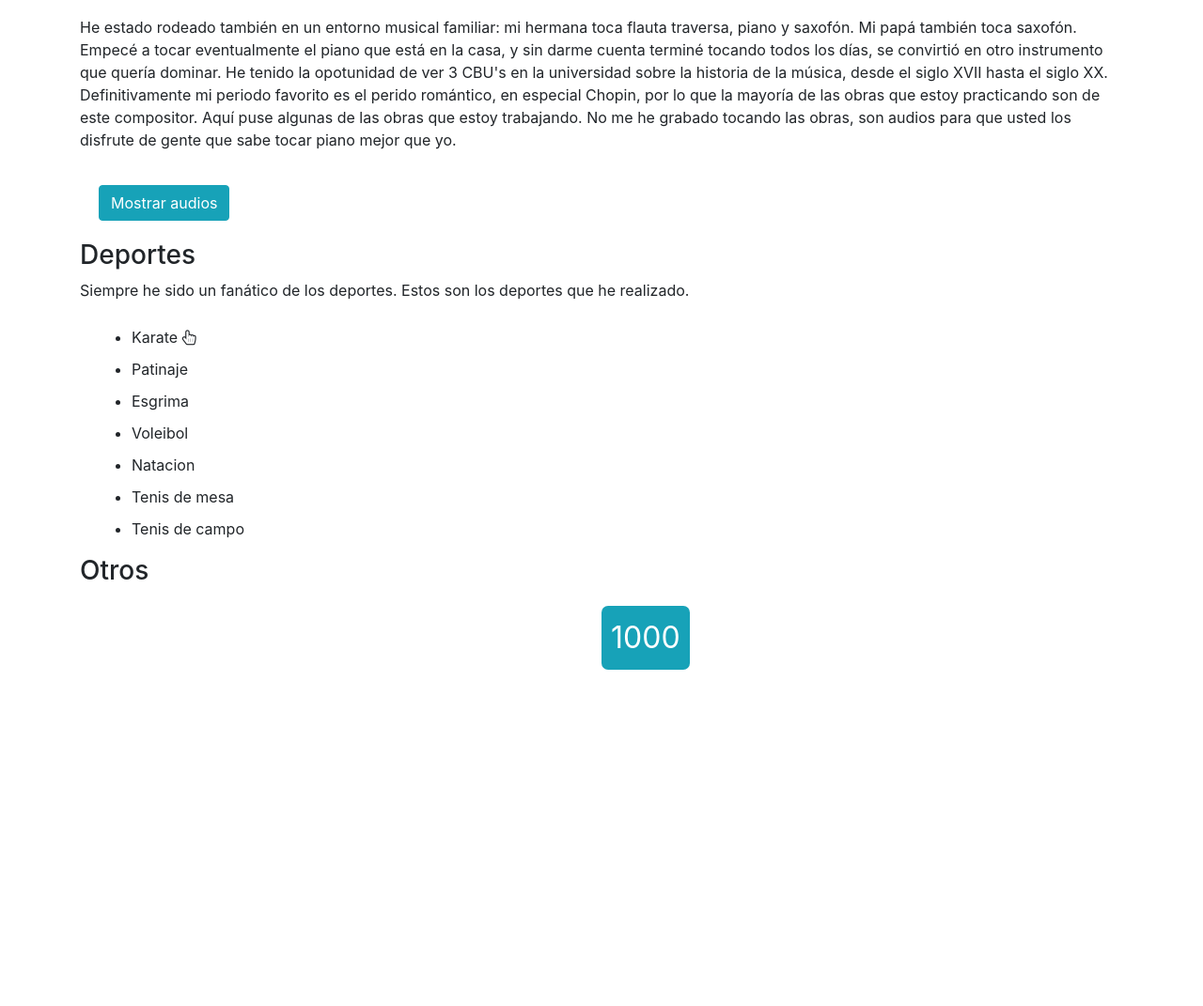
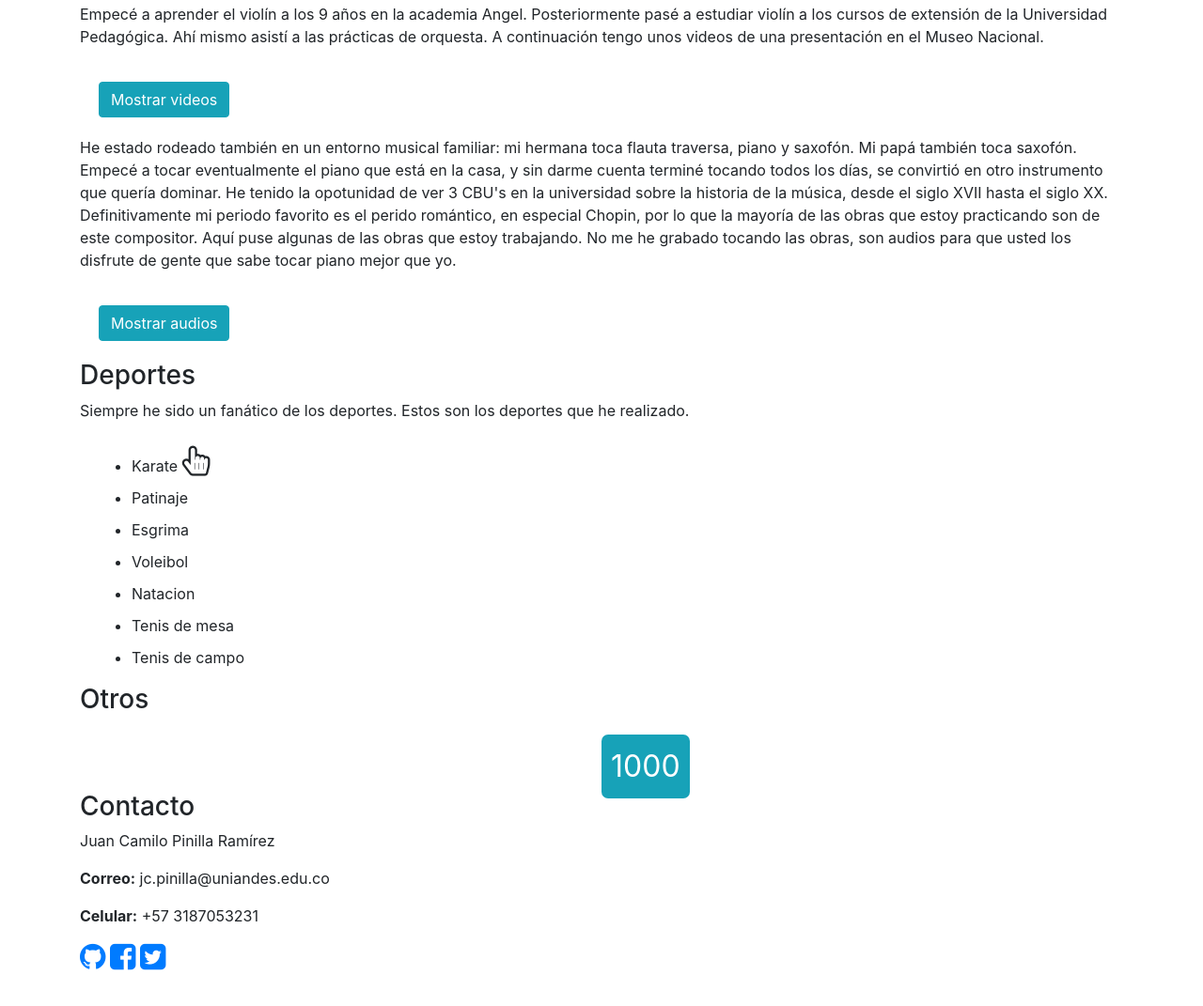
Before and after one commit to jcpinilla/proyecto-1, a plain HTML site: page index.html in a window 1280 px wide. Shown: the part 623-1694 px from the top of the page at 94% size. Before the commit the page ends 1336 px from the top, so only its background shows below. Drawn offline with nearby package versions, Linux system fonts and the light colour scheme.

Commit message:
final changes

```diff
--- a/index.html
+++ b/index.html
@@ -37,6 +37,9 @@
 				</li>
 				<li class="nav-item">
 					<a class="nav-link" href="#otros">Otros</a>
+				</li>
+				<li class="nav-item">
+					<a class="nav-link" href="#contacto">Contacto</a>
 				</li>
 			</ul>
 		</div>
@@ -189,7 +192,7 @@
 						</ul>
 					</div>
 					<div class="col-sm-6 text-center">
-						<img src="karate.gif" id="sport-image" height="200" width="200" alt="Sport image">
+						<img src="img/karate.png" id="sport-image" height="200" width="200" alt="Sport image">
 					</div>
 				</div>
 			</div>
@@ -202,5 +205,14 @@
 			</div>
 		</div>
 	</div>
+	<div id="contacto" class="container">
+		<h3>Contacto</h3>
+		<p>Juan Camilo Pinilla Ramírez</p>
+		<p><b>Correo:</b> jc.pinilla@uniandes.edu.co</p>
+		<p><b>Celular:</b> +57 3187053231</p>
+		<a href="https://github.com/jcpinilla"><span class="fa fa-github"></span></a>
+		<a href="https://www.facebook.com/juancamilopinilla"><span class="fa fa-facebook-square"></span></a>
+		<a href="https://twitter.com/juancpinillar"><span class="fa fa-twitter-square"></span></a>
+	</div>
 </body>
 </html>
--- a/script.js
+++ b/script.js
@@ -1,5 +1,6 @@
 $(document).ready(function() {
 	"use strict";
+	// la imagen del deporte desaparece cuando el usuario sale y entra de la lista de deportes
 	$("#sports").on({
 		mouseenter: function() {
 			$("#sport-image").css("visibility", "visible");
@@ -8,16 +9,21 @@ $(document).ready(function() {
 			$("#sport-image").css("visibility", "hidden");
 		}
 	});
+	// la imagen cambia cuando el usuario pasa por cada deporte
+	// las imagenes se guardan en img/
+	// tambien se oculta el icono de ayuda al lado del primer elemento
 	$("#sports").children().mouseenter(function() {
 		var text = $(this).text().toLowerCase();
 		text = text.replace(/\s+/g, "");
 		$("#sport-image").attr("src", "img/" + text + ".png");
 		$(this).parent().find("span").hide();
 	});
+	// en esta función se define el comportamento dinamico de las secciones de audio y video
 	(function() {
 		var videosOpened = false;
 		$("#show-videos").click(function() {
 			var $btn = $(this);
+			// el texto del botón cambia con la visibilidad de la sección
 			$("#videos").slideToggle(500, function() {
 				videosOpened = !videosOpened;
 				var newTxt = videosOpened ? "Ocultar" : "Mostrar";
@@ -29,11 +35,14 @@ $(document).ready(function() {
 		$("#show-audios").click(function() {
 			var $btn = $(this);
 			$("#audios").fadeToggle(500, function() {
+				// el texto del botón cambia con la visibilidad de la sección
 				audiosOpened = !audiosOpened;
 				var newTxt = audiosOpened ? "Ocultar" : "Mostrar";
 				newTxt = newTxt + " audios";
 				$btn.text(newTxt);
 				if (audiosOpened) {
+					// se realiza una animación a cada uno de los audios,
+					// con un delay entre ellas para que se animen una despues de la otra
 					var delay = 0;
 					$(this).find(".card")
 					.each(function() {
@@ -47,12 +56,14 @@ $(document).ready(function() {
 			});
 		})
 	})();
+	// en esta funcion se define el comportamiento dinámico del texto de pi (3.1415...)
 	(function() {
 		var entered = false;
 		$("#pi-goal").mouseenter(function() {
 			if (entered) return;
 			entered = true;
 			$("#message-pi").show();
+			// se realiza una animación sobre el texto
 			$(this).animate({
 				left: "0",
 				fontSize: "100%"
@@ -63,6 +74,7 @@ $(document).ready(function() {
 					"color": "white",
 					"position":"static"
 				});
+				// se crea un nuevo parrafo en donde se van a poner los digitos de pi
 				var $newPar = $("<p>");
 				$newPar.text("3.")
 				.css({
@@ -73,11 +85,14 @@ $(document).ready(function() {
 				$container.css("word-wrap", "break-word")
 				.append($newPar);
 				$(this).after($container);
+				$("#otros").css("padding-bottom", "5px");
 				var pi = "1415926535897932384626433832795028841971693993751" +
 				"058209749445923078164062862089986280348253421170679";
 				var i = 0;
 				var $piGoal = $(this);
 				var remaining = parseInt($piGoal.text());
+				// los numeros se agregan uno por uno
+				// al terminar, se cambia el color de fondo con los digitos restantes
 				var interval = setInterval(function() {
 					$newPar.text(function(index, prevText) {
 						return prevText + pi[i++];
--- a/style.css
+++ b/style.css
@@ -1,5 +1,5 @@
-.jumbotron {
-	padding: 30px;
+body > .container-fluid {
+	padding-top: 60px;
 }
 
 #videos,
@@ -48,3 +48,15 @@ video {
 	text-align: center;
 	position: relative;
 }
+
+#otros {
+	padding-bottom: 60px;
+}
+
+#contacto {
+	margin-bottom: 50px;
+}
+
+.fa {
+	font-size: 2rem;
+}
```
